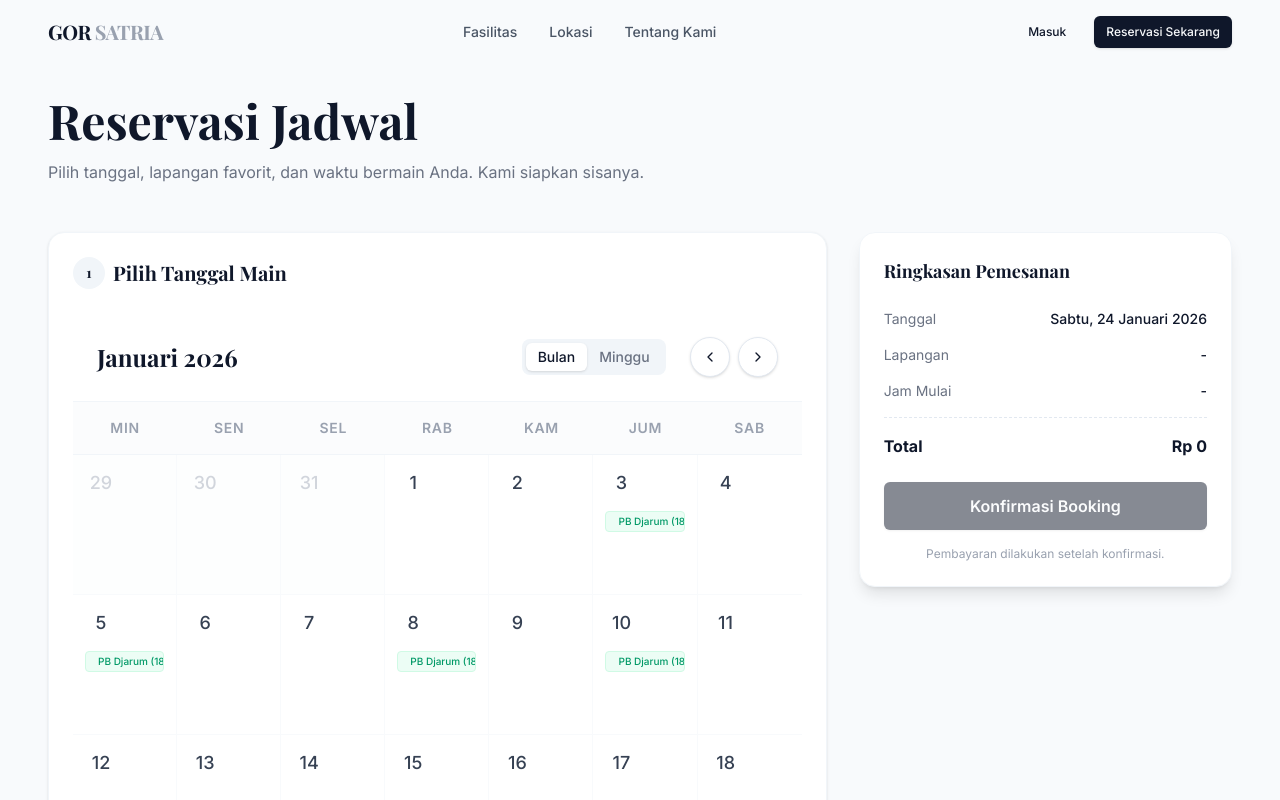
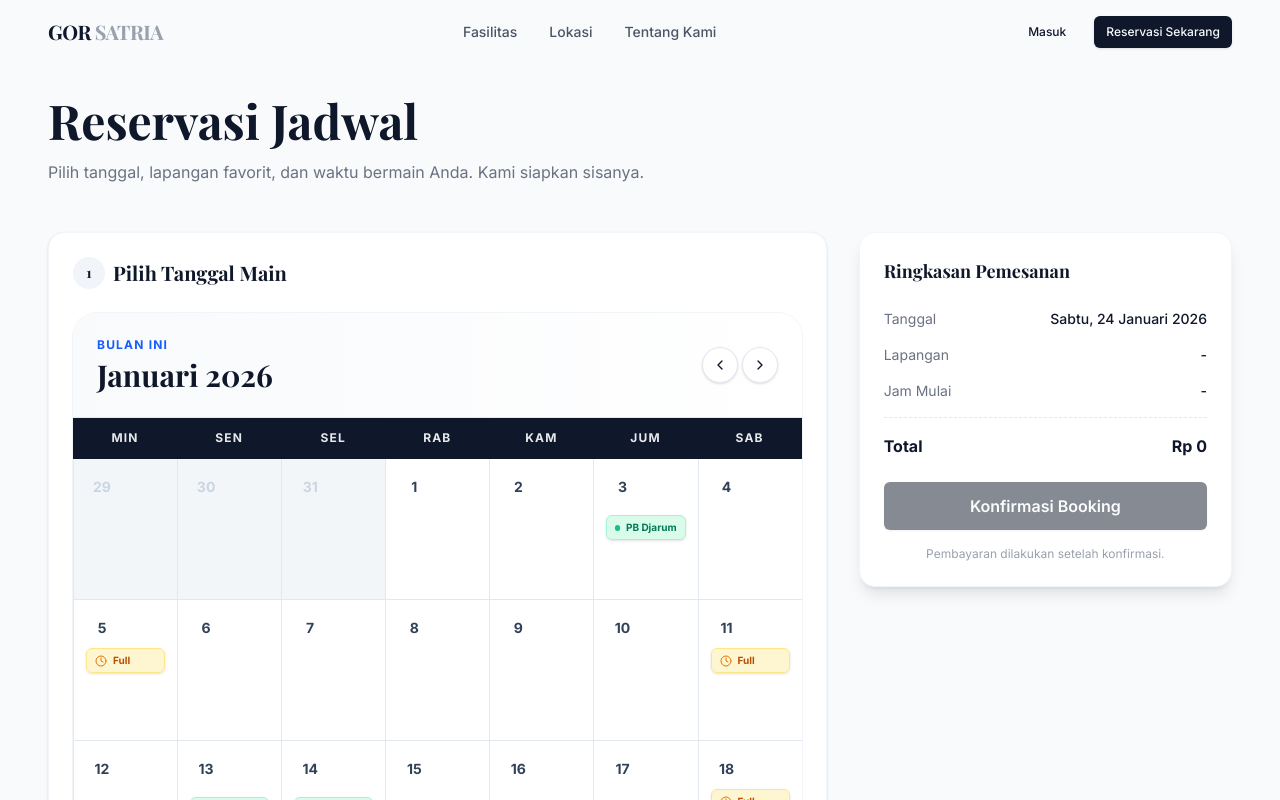
Before and after one commit to akmalhasan19/badminton-booking-system, a Next.js app: page /booking in a window 1280 px wide. Shown: the top 800 px of the page. Built offline with nearby package versions, Linux system fonts and the light colour scheme; a web font is replaced by a local one.

Commit message:
updated the Booking Calendar

```diff
--- a/src/components/SchedulingCalendar.tsx
+++ b/src/components/SchedulingCalendar.tsx
@@ -38,7 +38,7 @@ export function SchedulingCalendar({
     // Generate grid days
     const monthStart = startOfMonth(currentMonth)
     const monthEnd = endOfMonth(monthStart)
-    const startDate = startOfWeek(monthStart, { locale: id }) // Start on Monday (default for ID?) let's check. ID usually Monday? Standard is Sunday in JS but contextually Monday is often preferred. default date-fns is Sunday.
+    const startDate = startOfWeek(monthStart, { locale: id })
     const endDate = endOfWeek(monthEnd, { locale: id })
 
     const calendarDays = eachDayOfInterval({
@@ -49,37 +49,38 @@ export function SchedulingCalendar({
     const weekDays = ["Min", "Sen", "Sel", "Rab", "Kam", "Jum", "Sab"]
 
     return (
-        <div className={cn("w-full bg-white rounded-2xl shadow-sm border border-slate-100 overflow-hidden", className)}>
+        <div className={cn("w-full bg-white rounded-3xl shadow-xl border border-slate-200 overflow-hidden ring-1 ring-slate-100", className)}>
             {/* Header */}
-            <div className="flex items-center justify-between p-6 border-b border-slate-100">
-                <h2 className="text-2xl font-serif font-bold text-primary">
+            <div className="flex items-center justify-between p-6 bg-gradient-to-r from-slate-50 to-white border-b border-slate-200">
+                <div className="flex flex-col">
+                    <span className="text-xs font-bold text-blue-600 uppercase tracking-widest mb-1">Bulan Ini</span>
+                    <h2 className="text-3xl font-serif font-bold text-slate-900">
                         {format(currentMonth, "MMMM yyyy", { locale: id })}
                     </h2>
-                <div className="flex items-center gap-2">
-                    <div className="flex bg-slate-100 rounded-lg p-1 mr-4">
-                        <button className="px-3 py-1 text-sm font-medium bg-white shadow-sm rounded-md text-primary transition-all">Bulan</button>
-                        <button className="px-3 py-1 text-sm font-medium text-gray-500 hover:text-black transition-all">Minggu</button>
                 </div>
-                    <Button variant="outline" size="icon" onClick={prevMonth} className="rounded-full w-10 h-10 border-slate-200">
+                <div className="flex items-center gap-3">
+                    <div className="flex gap-1">
+                        <Button variant="outline" size="icon" onClick={prevMonth} className="rounded-full w-9 h-9 border-slate-200 hover:bg-blue-50 hover:text-blue-600 hover:border-blue-200 transition-colors">
                             <ChevronLeft className="h-4 w-4" />
                         </Button>
-                    <Button variant="outline" size="icon" onClick={nextMonth} className="rounded-full w-10 h-10 border-slate-200">
+                        <Button variant="outline" size="icon" onClick={nextMonth} className="rounded-full w-9 h-9 border-slate-200 hover:bg-blue-50 hover:text-blue-600 hover:border-blue-200 transition-colors">
                             <ChevronRight className="h-4 w-4" />
                         </Button>
                     </div>
                 </div>
+            </div>
 
-            {/* Grid Header (Days) */}
-            <div className="grid grid-cols-7 border-b border-slate-100 bg-slate-50/50">
+            {/* Grid Header (Days) - High Contrast */}
+            <div className="grid grid-cols-7 bg-slate-900 text-white border-b border-slate-900">
                 {weekDays.map((day) => (
-                    <div key={day} className="py-4 text-center text-sm font-semibold text-gray-400 uppercase tracking-wider">
+                    <div key={day} className="py-3 text-center text-xs font-bold uppercase tracking-widest opacity-90">
                         {day}
                     </div>
                 ))}
             </div>
 
             {/* Grid Days */}
-            <div className="grid grid-cols-7 auto-rows-[120px] md:auto-rows-[140px]">
+            <div className="grid grid-cols-7 auto-rows-[120px] md:auto-rows-[140px] bg-slate-200 gap-px border-b border-l border-slate-200">
                 {calendarDays.map((day, dayIdx) => {
                     const isSelected = selectedDate ? isSameDay(day, selectedDate) : false
                     const isCurrentMonth = isSameMonth(day, currentMonth)
@@ -90,38 +91,52 @@ export function SchedulingCalendar({
                             key={day.toString()}
                             onClick={() => onSelectDate?.(day)}
                             className={cn(
-                                "relative border-b border-r border-slate-50 p-3 transition-all duration-200 cursor-pointer group hover:bg-slate-50",
-                                !isCurrentMonth && "bg-slate-50/30 text-gray-300",
-                                isSelected && "bg-primary/5 ring-1 ring-inset ring-primary z-10",
-                                dayIdx % 7 === 6 && "border-r-0" // Remove right border for last col
+                                "relative bg-white p-3 transition-all duration-200 cursor-pointer group hover:z-10",
+                                !isCurrentMonth && "bg-slate-50/80 text-gray-300",
+                                isSelected && "bg-blue-50/50 shadow-inner",
+                                "hover:bg-blue-50/30"
                             )}
                         >
+                            {/* Visual Selection Marker */}
+                            {isSelected && <div className="absolute inset-0 border-2 border-blue-500 z-20 pointer-events-none" />}
+
                             {/* Day Number */}
-                            <div className="flex items-center justify-between pointer-events-none">
+                            <div className="flex items-center justify-between pointer-events-none relative z-10">
                                 <span className={cn(
-                                    "text-lg font-medium w-8 h-8 flex items-center justify-center rounded-full transition-colors",
-                                    isDayToday ? "bg-primary text-white" : "text-gray-700",
-                                    !isCurrentMonth && "text-gray-300"
+                                    "text-sm font-bold w-8 h-8 flex items-center justify-center rounded-full transition-all",
+                                    isDayToday
+                                        ? "bg-rose-500 text-white shadow-md shadow-rose-200 scale-110"
+                                        : isSelected
+                                            ? "bg-blue-600 text-white shadow-md shadow-blue-200"
+                                            : "text-slate-700 group-hover:bg-slate-100",
+                                    !isCurrentMonth && "text-slate-300 bg-transparent group-hover:bg-transparent"
                                 )}>
                                     {format(day, "d")}
                                 </span>
-                                {isSelected && <span className="text-xs font-bold text-primary">Terpilih</span>}
                             </div>
 
                             {/* Add Event Overlay (On Hover) */}
-                            <div className="absolute inset-0 flex items-center justify-center opacity-0 group-hover:opacity-100 transition-opacity pointer-events-none">
-                                <div className="bg-primary/10 text-primary px-3 py-1.5 rounded-full flex items-center gap-1.5 text-xs font-bold transform translate-y-2 group-hover:translate-y-0 transition-transform">
-                                    <Plus className="w-3 h-3" />
-                                    Booking
+                            <div className="absolute bottom-3 right-3 opacity-0 group-hover:opacity-100 transition-all duration-300 transform translate-y-2 group-hover:translate-y-0">
+                                <div className="w-8 h-8 rounded-full bg-blue-600 text-white flex items-center justify-center shadow-lg hover:scale-110 transition-transform">
+                                    <Plus className="w-5 h-5" />
                                 </div>
                             </div>
 
                             {/* Mock Events (Randomly show for demo) */}
-                            {isCurrentMonth && Math.random() > 0.8 && (
-                                <div className="mt-3 space-y-1 pointe-events-none">
-                                    <div className="flex items-center gap-1.5 text-[10px] text-emerald-600 bg-emerald-50 px-1.5 py-0.5 rounded border border-emerald-100 font-medium truncate">
-                                        <div className="w-1.5 h-1.5 rounded-full bg-emerald-500" />
-                                        PB Djarum (18:00)
+                            {isCurrentMonth && Math.random() > 0.85 && (
+                                <div className="mt-3 space-y-1 pointe-events-none relative z-10">
+                                    <div className="flex items-center gap-1.5 text-[10px] text-emerald-700 bg-emerald-100/80 px-2 py-1 rounded-md border border-emerald-200 font-bold truncate shadow-sm">
+                                        <div className="w-1.5 h-1.5 rounded-full bg-emerald-500 animate-pulse" />
+                                        PB Djarum
+                                    </div>
+                                </div>
+                            )}
+
+                            {isCurrentMonth && Math.random() > 0.9 && (
+                                <div className="mt-1 space-y-1 pointe-events-none relative z-10">
+                                    <div className="flex items-center gap-1.5 text-[10px] text-amber-700 bg-amber-100/80 px-2 py-1 rounded-md border border-amber-200 font-bold truncate shadow-sm">
+                                        <Clock className="w-3 h-3 text-amber-600" />
+                                        Full
                                     </div>
                                 </div>
                             )}
```
Lines whose indentation alone changed are shown as unchanged.
